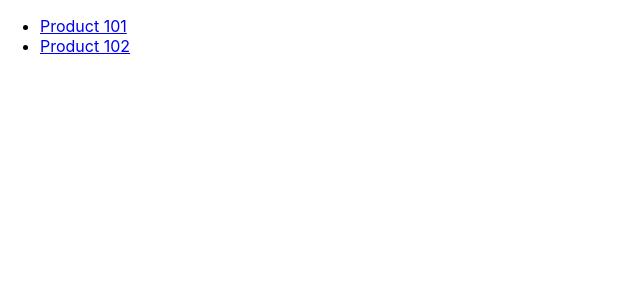
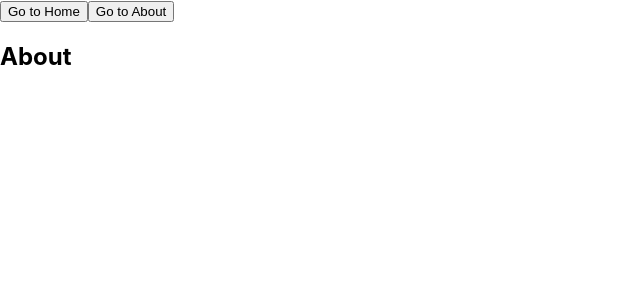
Before and after one commit to salinpaul94/60_DAY_PLAN_FOR_CROSS_PALTFORM_DEVELOPMENT, a React (Create React App) app in the folder my-router-app/: page /about in a window 1280 px wide. Shown: the top 300 px of the page, without its empty margins (0-640 px from the left). Built offline with nearby package versions, Linux system fonts and the light colour scheme.

Commit message:
use navigate hook task 18 example 1

```diff
--- a/my-router-app/src/App.js
+++ b/my-router-app/src/App.js
@@ -1,5 +1,5 @@
 import './App.css';
-import RouterParameterTask17Example2 from './componentsDay5/RouterParameterTask17Example2';
+import UseNavigateTask18Example1 from './componentsDay5/UseNavigateTask18Example1';
 
 function App() {
   return (
@@ -10,7 +10,8 @@ function App() {
     // <RouterTask16Example1/>
     // <RouterTask16Example2/>
     // <RouterTask17Example1/>
-    <RouterParameterTask17Example2/>
+    // <RouterParameterTask17Example2/>
+    <UseNavigateTask18Example1/>
   );
 }
 
--- /dev/null
+++ b/my-router-app/src/componentsDay5/UseNavigateTask18Example1.js
@@ -0,0 +1,37 @@
+import React from "react";
+import { BrowserRouter as Router, Route, Routes, useNavigate } from "react-router-dom";
+
+function Home() {
+  return <h2>Home</h2>;
+}
+
+function About() {
+  return <h2>About</h2>;
+}
+
+function Navigation() {
+  const navigate = useNavigate();
+
+  return (
+    <div>
+      <button onClick={() => navigate('/')}>Go to Home</button>
+      <button onClick={() => navigate('/about')}>Go to About</button>
+    </div>
+  );
+}
+
+function UseNavigateTask18Example1() {
+  return (
+    <Router>
+      <div>
+        <Navigation/>
+        <Routes>
+          <Route path="/" element={<Home/>}/>
+          <Route path="/about" element={<About/>}/>
+        </Routes>
+      </div>
+    </Router>
+  );
+}
+
+export default UseNavigateTask18Example1;
```
Also changed, not shown: 1 other file (tests, documents, lock files or other folders).
